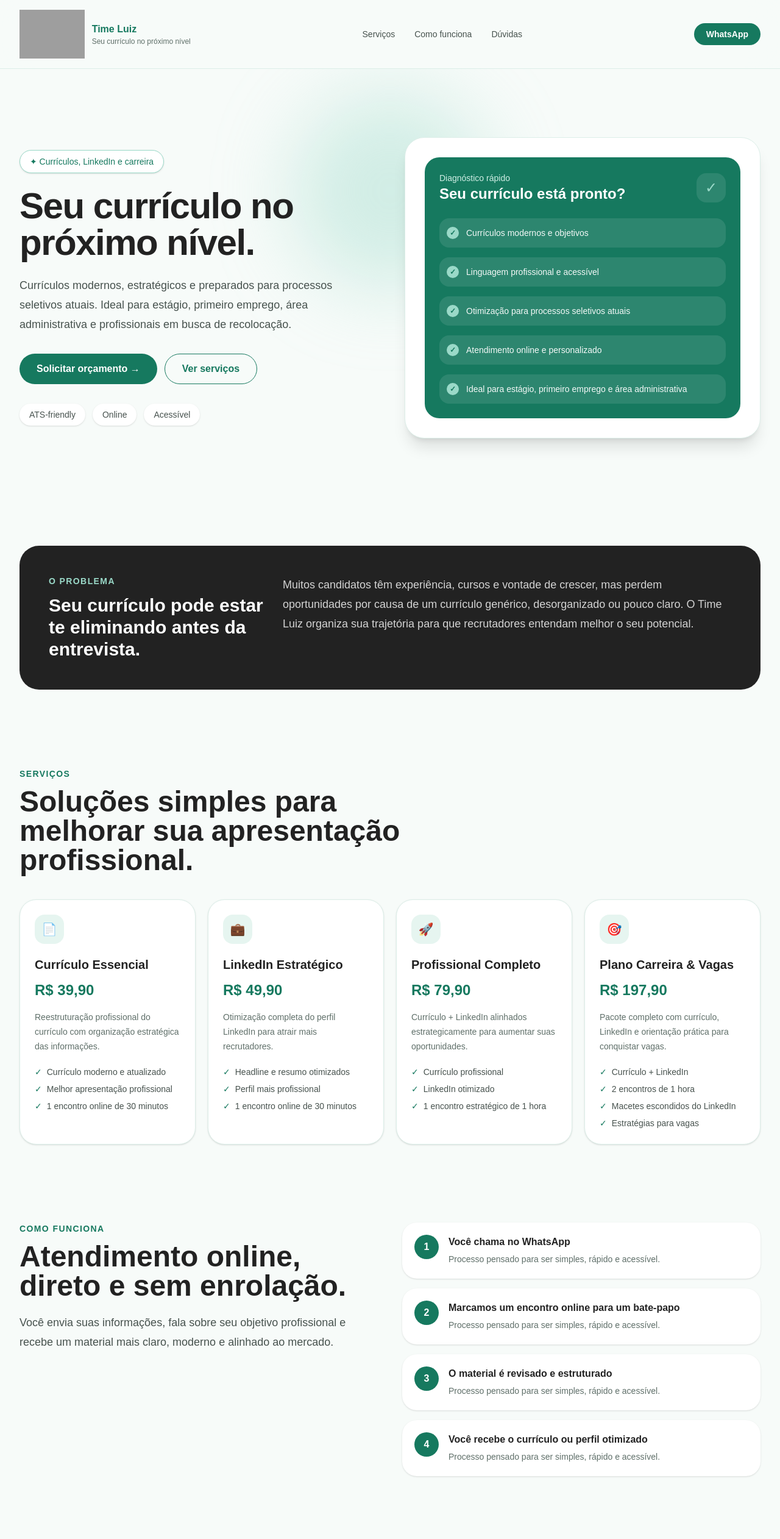
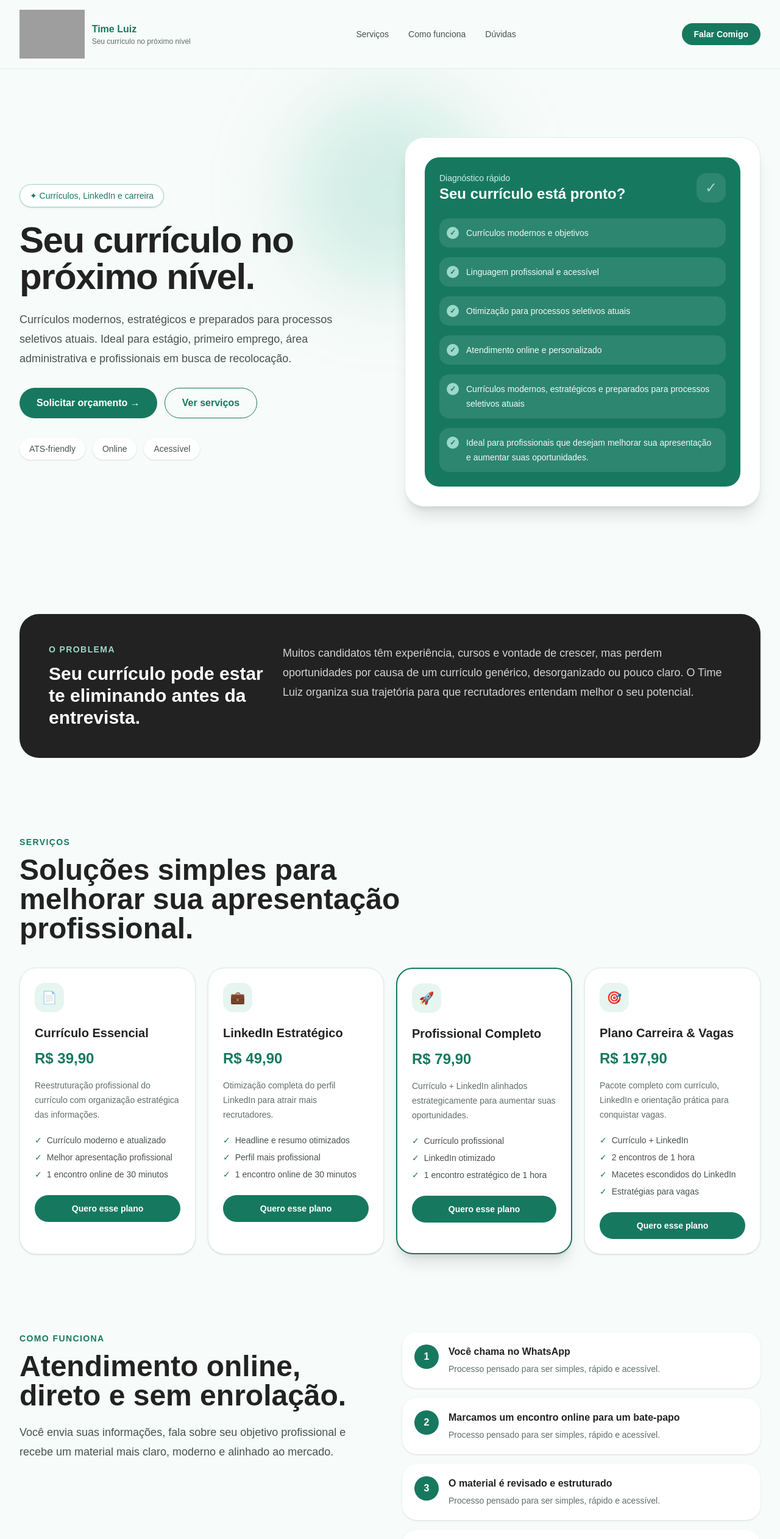
Before and after one commit to rogerluiizz/time-luiz, a Next.js app: page / in a window 1280 px wide. Shown: the top 2524 px of the page at 61% size. Built offline with nearby package versions, Linux system fonts and the light colour scheme; grey boxes are pictures that could not be loaded.

Commit message:
Destaca plano profissional completo

```diff
--- a/src/app/page.jsx
+++ b/src/app/page.jsx
@@ -57,7 +57,8 @@
   "Linguagem profissional e acessível",
   "Otimização para processos seletivos atuais",
   "Atendimento online e personalizado",
-  "Ideal para estágio, primeiro emprego e área administrativa",
+  "Currículos modernos, estratégicos e preparados para processos seletivos atuais",
+  "Ideal para profissionais que desejam melhorar sua apresentação e aumentar suas oportunidades."
 ];
 
 const faqs = [
@@ -72,9 +73,9 @@
       "Sim. Criamos currículos voltados para estágio, jovem aprendiz, primeiro emprego, área administrativa e oportunidades corporativas de entrada.",
   },
   {
-    question: "O currículo é otimizado para ATS?",
+    question: "O currículo é otimizado para Inteligências Artificiais?",
     answer:
-      "Sim. A estrutura é pensada para ser clara, bem organizada e compatível com sistemas usados em processos seletivos.",
+      "Sim. A estrutura é pensada para ser clara, bem organizada e compatível com as principais Inteligências Artificiais usadas em processos seletivos.",
   },
   {
     question: "Como funciona o atendimento?",
@@ -128,7 +129,7 @@
           </nav>
 
           <a href={whatsappLink} target="_blank" rel="noreferrer" className="rounded-full bg-[#16795f] px-5 py-2 text-sm font-semibold text-white transition hover:bg-[#105f4b]">
-            WhatsApp
+            Falar Comigo
           </a>
         </div>
       </header>
@@ -211,7 +212,7 @@
 
           <div className="mt-10 grid gap-5 md:grid-cols-2 lg:grid-cols-4">
             {services.map((service) => (
-              <div key={service.title} className="rounded-[1.7rem] border border-[#dceee8] bg-white p-6 shadow-sm transition hover:-translate-y-1 hover:shadow-lg">
+              <div key={service.title} className={service.title === "Profissional Completo" ? "rounded-[1.7rem] border-2 border-[#16795f] bg-white p-6 shadow-xl transition hover:-translate-y-1 hover:shadow-lg" : "rounded-[1.7rem] border border-[#dceee8] bg-white p-6 shadow-sm transition hover:-translate-y-1 hover:shadow-lg"}>
                 <div className="mb-5 flex h-12 w-12 items-center justify-center rounded-2xl bg-[#e6f5f0] text-xl font-black text-[#16795f]">
                   {service.icon}
                 </div>
@@ -235,6 +236,14 @@
     </div>
   ))}
 </div>
+<a
+  href={whatsappLink}
+  target="_blank"
+  rel="noreferrer"
+  className="mt-6 inline-flex w-full items-center justify-center rounded-full bg-[#16795f] px-5 py-3 text-sm font-semibold text-white transition hover:bg-[#105f4b]"
+>
+  Quero esse plano
+</a>
               </div>
             ))}
           </div>
```
